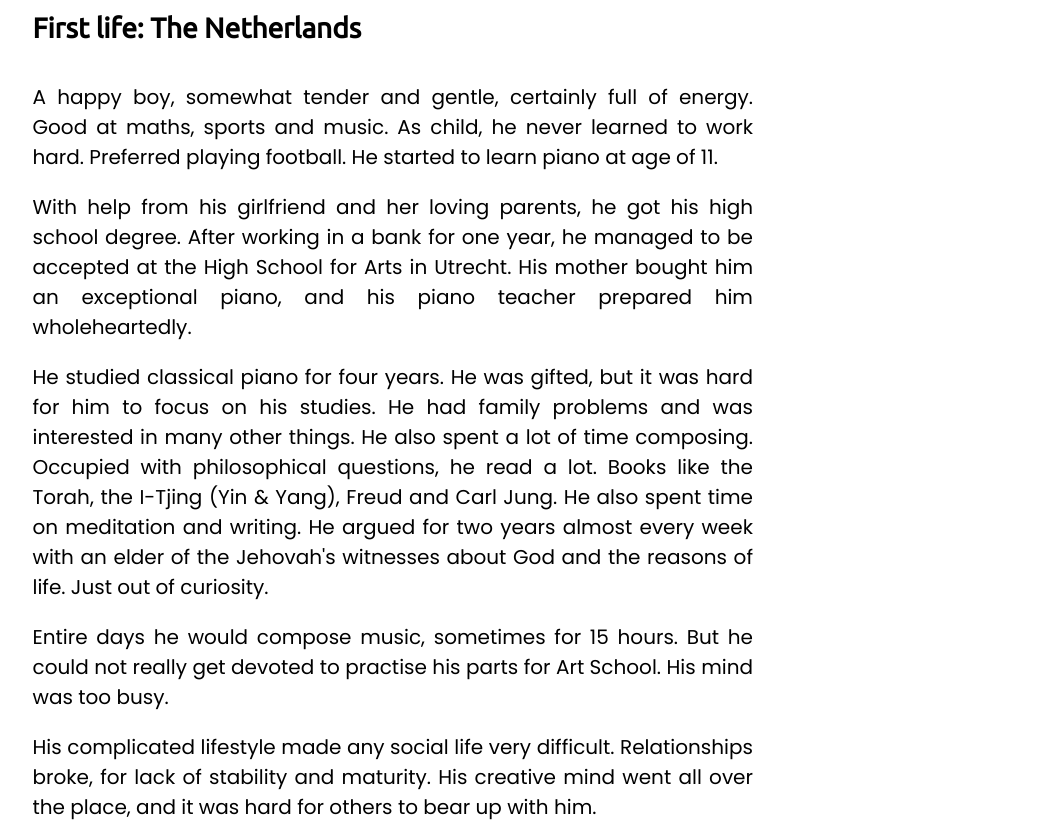
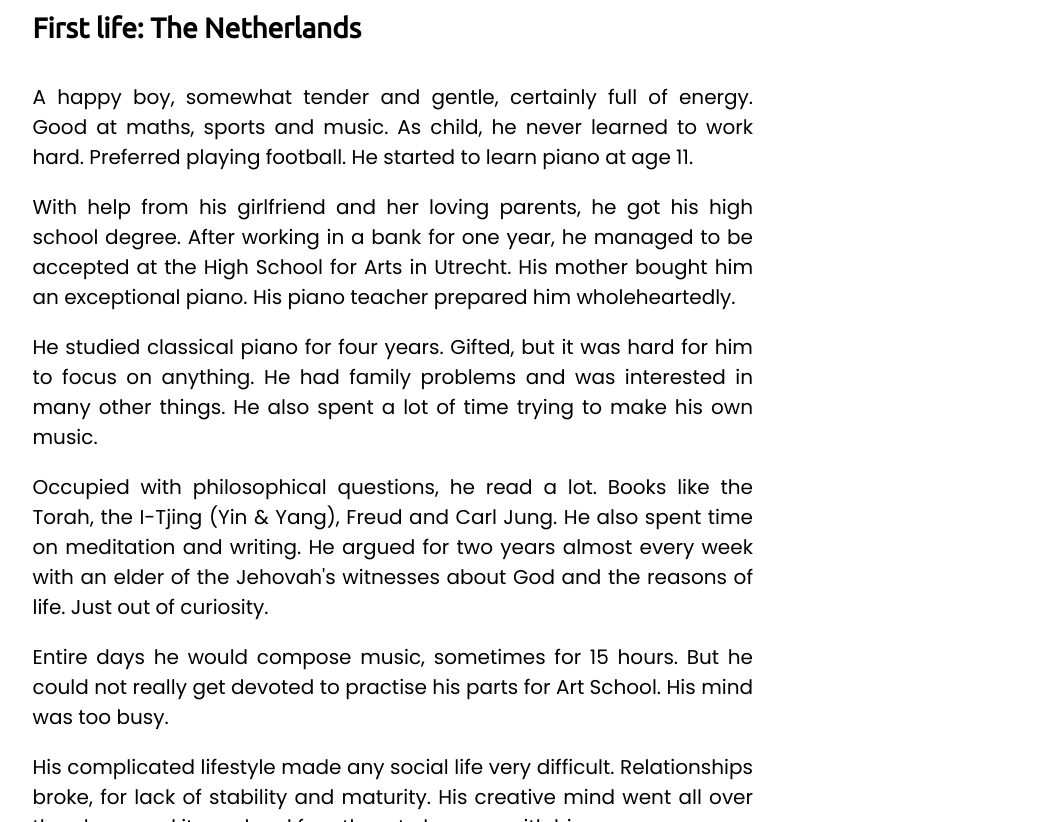
Before and after one commit to SebbEcbb/sb, a plain HTML site: page index.html in a window 1280 px wide. Shown: the part 1713-2535 px from the top of the page, without its empty margins (203-1245 px from the left). Drawn offline with Linux system fonts and the light colour scheme.

Commit message:
site-work

```diff
--- a/index.html
+++ b/index.html
@@ -44,7 +44,7 @@
     </div>
     <div id="page-title">
         <h1><a href="#page-description"> Expression is Life.</a></h1>
-        <h2>Life starts by expressing a desire for it.</h2>
+        <h2>It starts by expressing a desire for it.</h2>
     </div>
 </header>
 <div class="s100"></div>
@@ -83,7 +83,7 @@
             A happy boy, somewhat tender and gentle, certainly full of energy.
             Good at maths, sports and music.
             As child, he never learned to work hard. Preferred playing football.
-            He started to learn piano at age of 11.
+            He started to learn piano at age 11.
         </p>
 
         <p>
@@ -91,15 +91,17 @@
             he got his high school degree.
             After working in a bank for one year,
             he managed to be accepted at the High School for Arts in Utrecht.
-            His mother bought him an exceptional piano, and his piano teacher prepared
-            him wholeheartedly.
+            His mother bought him an exceptional piano.
+            His piano teacher prepared him wholeheartedly.
         </p>
 
         <p>
             He studied classical piano for four years.
-            He was gifted, but it was hard for him to focus on his studies.
+            Gifted, but it was hard for him to focus on anything.
             He had family problems and was interested in many other things.
-            He also spent a lot of time composing.
+            He also spent a lot of time trying to make his own music.
+        </p>
+        <p>
             Occupied with philosophical questions, he read a lot.
             Books like the Torah, the I-Tjing (Yin & Yang), Freud and Carl Jung.
             He also spent time on meditation and writing.
```
